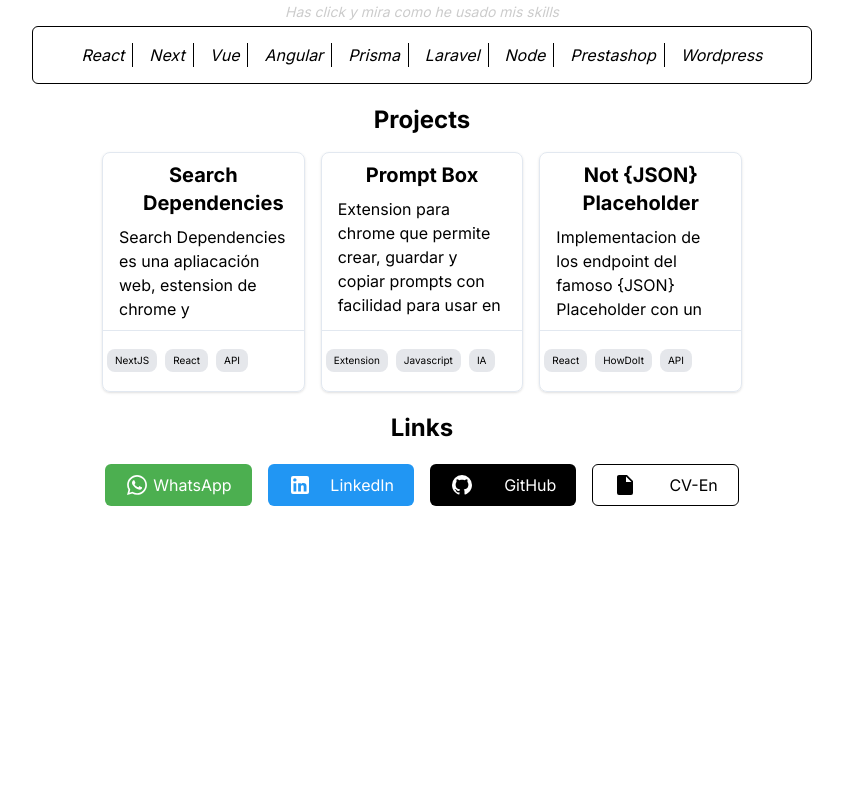
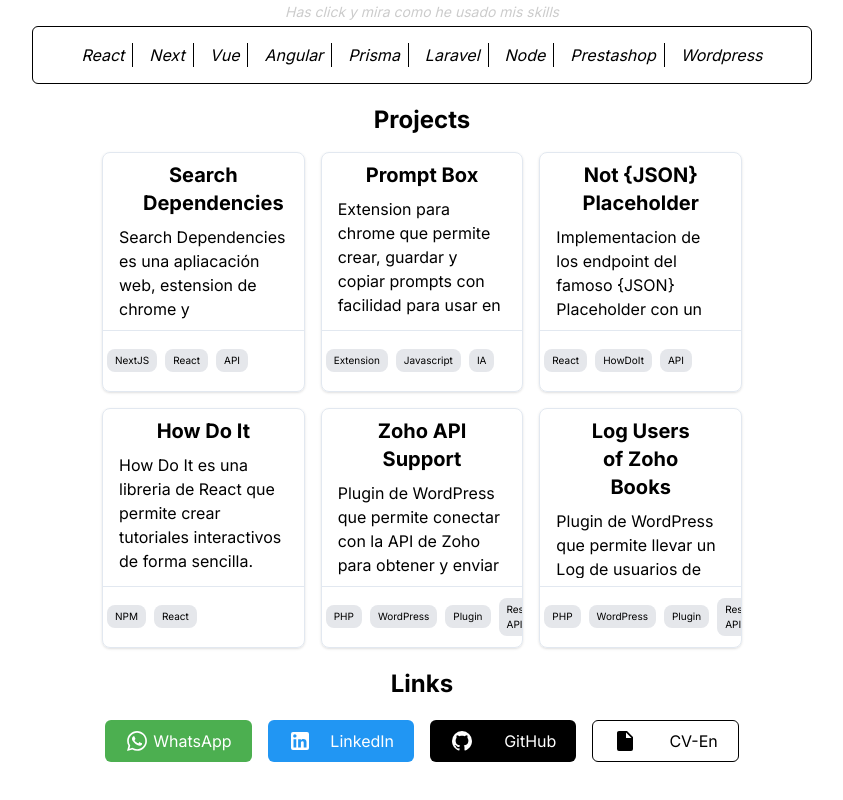
Before and after one commit to zenx5/zenx5pro, a Next.js app: page /en in a window 1280 px wide. Shown: the part 468-1268 px from the top of the page, without its empty margins (218-1061 px from the left). Before the commit the page ends 1054 px from the top, so only its background shows below. Built offline with nearby package versions, Linux system fonts and the light colour scheme.

Commit message:
proyectos agregados

```diff
--- a/src/components/Projects.tsx
+++ b/src/components/Projects.tsx
@@ -10,6 +10,7 @@
         description:'Search Dependencies es una apliacación web, estension de chrome y complemento de firefox que permite buscar dependencias de un proyecto en NPM y Yarn.',
         website:'https://search-dependencies.vercel.app/',
         repository:'https://github.com/zenx5/search-dependencies',
+        privateRepository: true,
         tags:['NextJS', 'React', 'API']
     },
     {
@@ -19,6 +20,7 @@
         description:'Extension para chrome que permite crear, guardar y copiar prompts con facilidad para usar en ChatGPT o algún otro servicio de IA.',
         website:'https://chromewebstore.google.com/detail/prompt-box/odcagcgihohglhnolhimdoeahaaefilm',
         repository:'https://github.com/zenx5/prompt-box',
+        privateRepository: true,
         tags:['Extension', 'Javascript', 'IA']
     },
     {
@@ -26,9 +28,40 @@
         title:'Not {JSON} Placeholder',
         image: '',
         description:'Implementacion de los endpoint del famoso {JSON} Placeholder con un "toque" didactico.',
+        website:'https://not-json-placeholder.vercel.app/posts',
+        repository:'https://github.com/zenx5/not-json-placeholder',
+        privateRepository: false,
+        tags:['React', 'HowDoIt', 'API']
+    },
+    {
+        id:4,
+        title:'How Do It',
+        image: '',
+        description:'How Do It es una libreria de React que permite crear tutoriales interactivos de forma sencilla.',
+        website:'https://www.npmjs.com/package/how-do-it',
+        repository:'https://github.com/zenx5/how-do-it',
+        privateRepository: false,
+        tags:['NPM', 'React']
+    },
+    {
+        id:5,
+        title:'Zoho API Support',
+        image: '',
+        description:'Plugin de WordPress que permite conectar con la API de Zoho para obtener y enviar datos de los modulos de Zoho CRM.',
         website:'',
-        repository:'',
-        tags:['React', 'HowDoIt', 'API']
+        repository:'https://github.com/zenx5/zoho-api-support',
+        privateRepository: false,
+        tags:['PHP', 'WordPress', 'Plugin', 'Rest API', 'Zoho']
+    },
+    {
+        id:6,
+        title:'Log Users  of Zoho Books',
+        image: '',
+        description:'Plugin de WordPress que permite llevar un Log de usuarios de Zoho Books en WordPress e importar clientes de Zoho a WordPress.',
+        website:'',
+        repository:'https://github.com/zenx5/log-users-zoho-books',
+        privateRepository: false,
+        tags:['PHP', 'WordPress', 'Plugin', 'Rest API', 'Zoho']
     }
 ]
 
@@ -38,7 +71,7 @@
     return <div className="w-1/2">
         <h1 className="text-2xl font-bold text-center mb-4">Projects</h1>
         {/** Carousel of projects */}
-        <div className="w-full flex flex-row gap-4 justify-between items-center">
+        <div className="w-full grid grid-cols-3 grid-flow-row gap-4 justify-between items-center">
             {items.map( item => <div key={item.id} className="flex flex-col justify-between gap-2 border border-slate-200 rounded-lg shadow overflow-hidden w-full h-60 group">
                 <div className="flex flex-col h-44 overflow-hidden">
                     <h2 className="mx-10 my-2 text-xl font-bold text-center">{item.title}</h2>
@@ -50,7 +83,7 @@
                     </div>
                     <div className="flex flex-row gap-2 absolute group-hover:top-0 items-center justify-around transition-all duration-1000 bg-white top-16 h-full w-full py-1">
                         <Link href={item.website ? item.website : '#'} target={item.website ? "_blank" : ""} rel="noreferrer" className={"text-sm border border-slate-200 px-4 py-1 rounded-xl" + (item.website ? " text-black cursor-pointer": " text-slate-300 cursor-default")}>Website</Link>
-                        <Link href={item.repository ? item.repository : '#'} target={item.repository ? "_blank" : ""} rel="noreferrer" className={"text-sm border border-slate-200 px-4 py-1 rounded-xl" + (item.repository ? " text-black cursor-pointer": " text-slate-300 cursor-default")}>Repository</Link>
+                        {!item.privateRepository && <Link href={item.repository ? item.repository : '#'} target={item.repository ? "_blank" : ""} rel="noreferrer" className={"text-sm border border-slate-200 px-4 py-1 rounded-xl" + (item.repository ? " text-black cursor-pointer": " text-slate-300 cursor-default")}>Repository</Link>}
                     </div>
                 </div>
             </div>)}
--- a/src/components/Skills.tsx
+++ b/src/components/Skills.tsx
@@ -7,10 +7,9 @@
         <div className="flex flex-col gap-1 mx-4 group">
             <span className="text-sm text-center italic group-hover:opacity-100 opacity-20 transition-all duration-500">Has click y mira como he usado mis skills</span>
             <div className="flex flex-row border gap-2 !border-black rounded-md py-4 px-10 flex-wrap justify-center">
-                { labelSkill.map( (label, index) => <Link key={label}
-                    className={"hover:underline cursor-pointer italic px-2" + (labelSkill.length!==index+1 ? " border-black border-r" : "") }
-                    href={`?modal=skill&params=name&name=${label.toLowerCase().replace(" ", "-")}`}
-                >{label}</Link>)}
+                { labelSkill.map( (label, index) => <label key={label}
+                    className={"hover:underline italic px-2" + (labelSkill.length!==index+1 ? " border-black border-r" : "") }
+                >{label}</label>)}
             </div>
         </div>
     </span>
--- a/src/tools/constants.ts
+++ b/src/tools/constants.ts
@@ -48,9 +48,9 @@
       },
       icon: 'mdi-file',
       url: {
-          es: "https://docs.google.com/presentation/d/1FwwnfO3ecUqhXlx7hAwhGJvbllphLLBun5fbn023Y0k/edit?usp=sharing",
+          es: "https://docs.google.com/document/d/10i7Fic4orcgdtHKgt6QSRMM1gn-BbL4iaRavHzCZzFA/edit?usp=sharing",
           en: "https://docs.google.com/presentation/d/1RKko_7pjTwIA7p5_GVu2TX-bTz71N62RTamAT904fwo/edit?usp=sharing",
-          pt: "https://docs.google.com/presentation/d/1FwwnfO3ecUqhXlx7hAwhGJvbllphLLBun5fbn023Y0k/edit?usp=sharing"
+          pt: "https://docs.google.com/presentation/d/1FwwnfO3ecUqhXlx7hAwhGJvbllphLLBun5fbn023Y0k/edit?usp=sharing",
       },
       bgcolor:'#fff',
       color:'#000',
```
